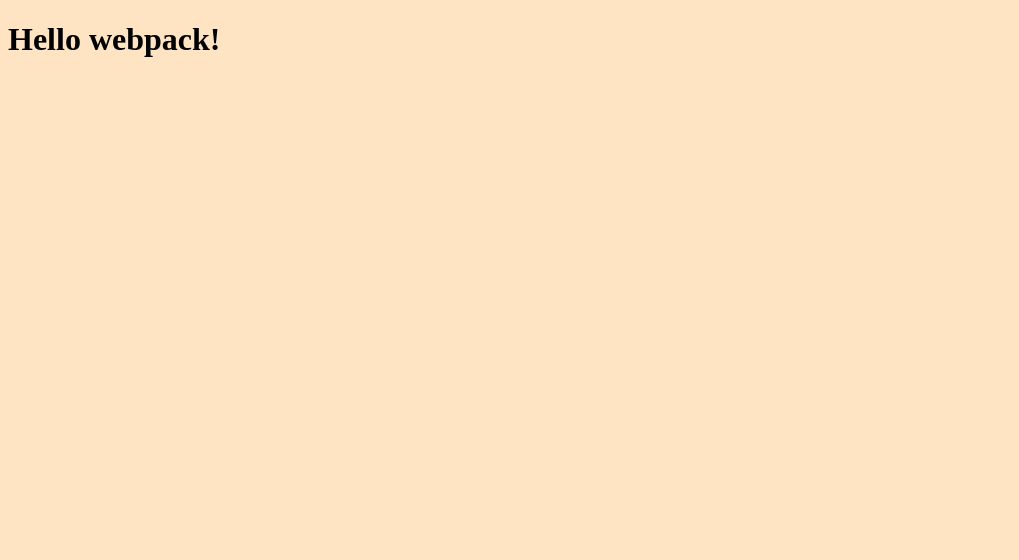
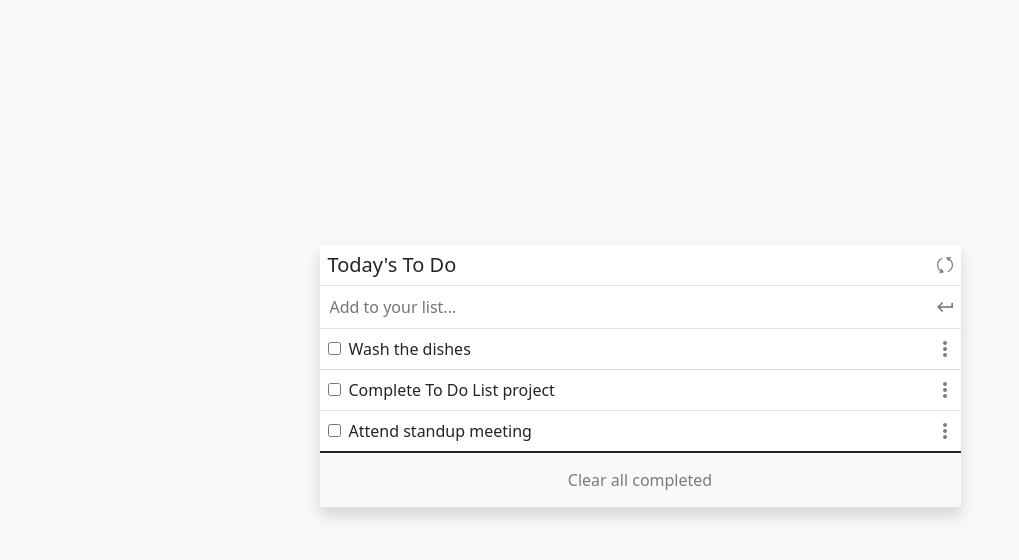
Before and after one commit to dicodiaz/to-do-list, a website built with webpack: page src/index.html in a window 1280 px wide. Shown: the whole page, without its empty margins (0-1019 px from the left). Built offline with nearby package versions, Linux system fonts and the light colour scheme.

Commit message:
Build list structure
* Create Task class with add and populate methods
* Import every image using Webpack
* Create appendImg helping function to append all images imported
* Use Bootstrap and CSS for styling

```diff
--- /dev/null
+++ b/src/Task.js
@@ -0,0 +1,64 @@
+import Menu from './menu.png';
+
+const appendImg = (source, container, move) => {
+  const div = document.createElement('div');
+  div.classList.add('d-flex', 'justify-content-end', 'align-items-center');
+  const img = document.createElement('img');
+  img.src = source;
+  img.alt = container.id;
+  img.classList.add('img-fluid');
+  if (move) {
+    img.classList.add('cursor-move');
+  }
+  div.appendChild(img);
+  container.appendChild(div);
+};
+
+class Task {
+  static tasks = [];
+
+  constructor({ description, completed, index }) {
+    this.description = description;
+    this.completed = completed;
+    this.index = index;
+  }
+
+  static addTask(task) {
+    this.tasks.push(task);
+  }
+
+  add() {
+    Task.tasks.push(this);
+    return this;
+  }
+
+  static populate(element) {
+    this.sort();
+    this.tasks.forEach((task, i) => {
+      const tr = document.createElement('tr');
+      const td1 = document.createElement('td');
+      const checkBox = document.createElement('input');
+      checkBox.type = 'checkbox';
+      const span = document.createElement('span');
+      span.classList.add('ps-2');
+      span.innerText = task.description;
+      td1.appendChild(checkBox);
+      td1.appendChild(span);
+
+      const td2 = document.createElement('td');
+      td2.classList.add('align-middle');
+      td2.id = `menu-${i + 1}`;
+      appendImg(Menu, td2, true);
+
+      tr.appendChild(td1);
+      tr.appendChild(td2);
+      element.appendChild(tr);
+    });
+  }
+
+  static sort() {
+    this.tasks.sort((a, b) => a.index - b.index);
+  }
+}
+
+export { Task, appendImg };
--- a/src/index.html
+++ b/src/index.html
@@ -3,9 +3,38 @@
   <head>
     <meta charset="UTF-8" />
     <meta name="viewport" content="width=device-width, initial-scale=1.0" />
-    <title>Webpack setup</title>
+    <title>To do list</title>
+    <link href="https://cdn.jsdelivr.net/npm/bootstrap@5.1.1/dist/css/bootstrap.min.css" rel="stylesheet" integrity="sha384-F3w7mX95PdgyTmZZMECAngseQB83DfGTowi0iMjiWaeVhAn4FJkqJByhZMI3AhiU" crossorigin="anonymous" />
   </head>
-  <body>
-    <h1>Hello webpack!</h1>
+  <body class="bg-light">
+    <main class="">
+      <div class="container-md min-vh-100 d-flex flex-column justify-content-center">
+        <div class="row justify-content-center">
+          <div class="col-11 col-md-9 col-xl-7">
+            <table class="table shadow p-3 mb-5 bg-body rounded">
+              <tbody id="to-do-list">
+                <tr>
+                  <td><h1 class="h5 mb-0">Today's To Do</h1></td>
+                  <td id="refresh" class="align-middle"></td>
+                </tr>
+                <tr>
+                  <td><input type="text" placeholder="Add to your list..." class="border-0 w-100" /></td>
+                  <td id="enter" class="align-middle"></td>
+                </tr>
+              </tbody>
+              <tfoot>
+                <tr>
+                  <td colspan="2" class="bg-light">
+                    <div class="d-flex justify-content-center">
+                      <a href="#" class="btn btn-light">Clear all completed</a>
+                    </div>
+                  </td>
+                </tr>
+              </tfoot>
+            </table>
+          </div>
+        </div>
+      </div>
+    </main>
   </body>
 </html>
--- a/src/index.js
+++ b/src/index.js
@@ -1,14 +1,18 @@
-import _ from 'lodash';
+// import _ from 'lodash';
 import './style.css';
+import { Task, appendImg } from './Task.js';
+import Refresh from './refresh.png';
+import Enter from './enter-arrow.png';
 
-function component() {
-  const element = document.createElement('div');
+new Task({ description: 'Wash the dishes', completed: false, index: 1 }).add();
+new Task({ description: 'Complete To Do List project', completed: false, index: 2 }).add();
+new Task({ description: 'Attend standup meeting', completed: false, index: 3 }).add();
+const toDoList = document.querySelector('#to-do-list');
+const refreshContainer = document.querySelector('#refresh');
+const enterContainer = document.querySelector('#enter');
 
-  // Lodash, now imported by this script
-  // element.innerHTML = _.join(['Hello', 'webpack'], ' ');
-  // element.classList.add('hello');
-
-  return element;
-}
-
-document.body.appendChild(component());
+window.onload = () => {
+  Task.populate(toDoList);
+  appendImg(Refresh, refreshContainer, false);
+  appendImg(Enter, enterContainer, false);
+};
--- a/src/style.css
+++ b/src/style.css
@@ -1,3 +1,26 @@
-body {
-  background-color: bisque;
+input:focus {
+  outline: none;
 }
+
+img {
+  cursor: pointer;
+  opacity: 0.5;
+  transition: opacity 0.2s ease-out;
+}
+
+img:hover {
+  opacity: 1;
+}
+
+a {
+  opacity: 0.5;
+}
+
+a:hover {
+  opacity: 1;
+  text-decoration: underline;
+}
+
+.cursor-move {
+  cursor: move;
+}
--- a/webpack.config.js
+++ b/webpack.config.js
@@ -23,6 +23,10 @@ module.exports = {
         test: /\.css$/i,
         use: ['style-loader', 'css-loader'],
       },
+      {
+        test: /\.(png|svg|jpg|jpeg|gif)$/i,
+        type: 'asset/resource',
+      },
     ],
   },
 };
```
Also changed, not shown: package.json (+9 -0 lines), src/enter-arrow.png (added), src/menu.png (added), src/refresh.png (added), 1 other file.
